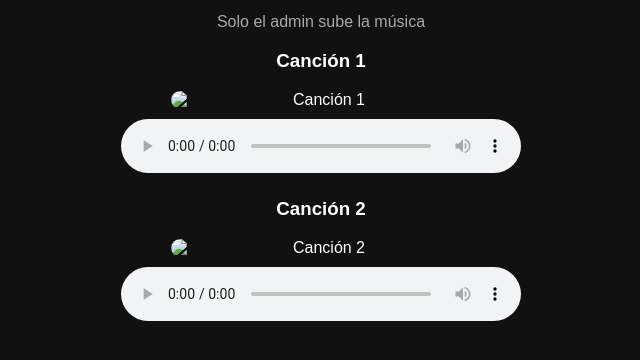
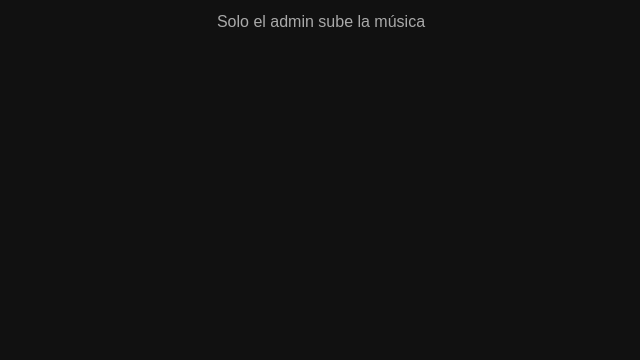
Before and after one commit to isa511/Musica, a plain HTML site: page index.html in a window 1280 px wide. Shown: the part 90-450 px from the top of the page, without its empty margins (319-959 px from the left). Drawn offline with Linux system fonts and the light colour scheme.

Commit message:
Update index.html

```diff
--- a/index.html
+++ b/index.html
@@ -44,16 +44,13 @@
   <script>
     // Lista de canciones con su archivo de audio y foto
     const songs = [
-      {
-        title: "Canción 1",
-        file: "musica/cancion1.mp3",
-        image: "musica/cancion1.jpg"
-      },
-      {
-        title: "Canción 2",
-        file: "musica/cancion2.mp3",
-        image: "musica/cancion2.jpg"
+
+
+  title: "Yo Sé - ISAAC_BLACKEE x medicenarez",
+  file: "Yo Sé - @ISAAC_BLACKEE x @medicenarez (Video Oficial) - Dimelo Wini_1770084689887.mp3",
+  image: "musica/default.jpg"
       }
+
       // Aquí puedes agregar más canciones sin tocar el HTML
     ];
 
```
